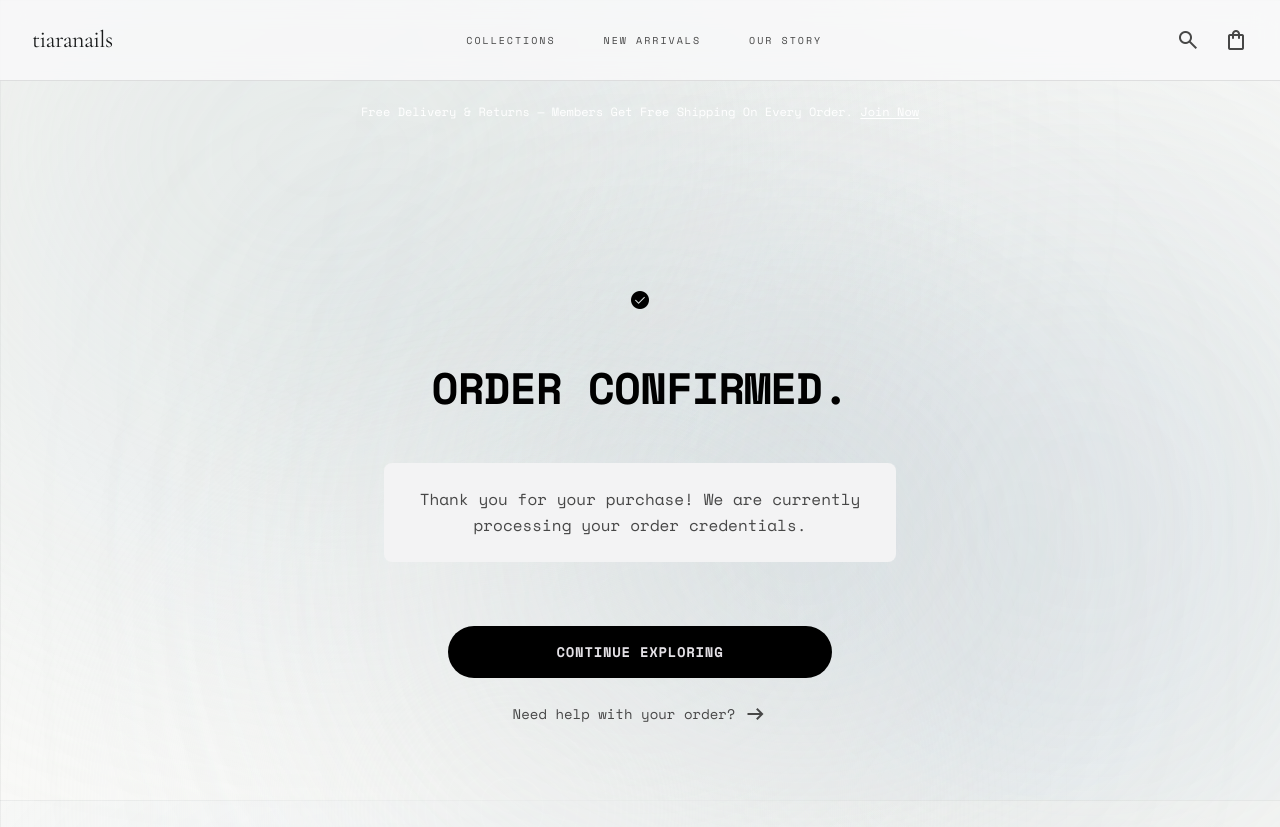
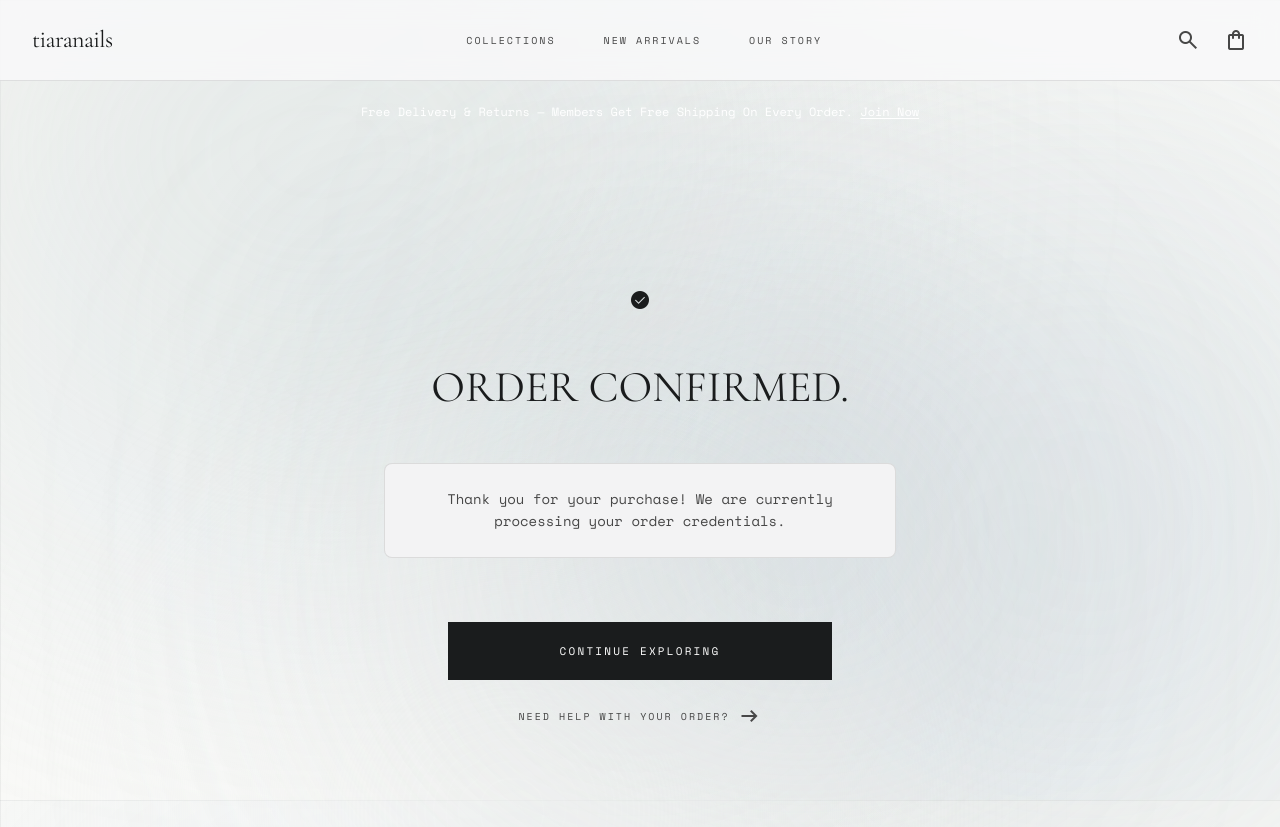
Before and after one commit to melonmann12/Shopify-Start-Up, a Next.js app: page /en/thank-you in a window 1280 px wide. Shown: the top 827 px of the page. Built offline with nearby package versions, Linux system fonts and the light colour scheme; no server answers.

Commit message:
feat: complete missing pages and polish tiaranails brand aesthetic

```diff
--- a/app/[locale]/collections/[[...handle]]/page.tsx
+++ b/app/[locale]/collections/[[...handle]]/page.tsx
@@ -84,7 +84,7 @@ export default async function CollectionPage(props: Props) {
       <div className="grid-bg"></div>
       <div className="misty-bg"></div>
 
-      <main className="pt-[100px] px-8 md:px-12 max-w-[1920px] mx-auto pb-24 relative z-10">
+      <main className="pt-[100px] px-6 md:px-12 max-w-[1920px] mx-auto pb-24 relative z-10">
         {/* Header Section */}
         <header className="flex flex-col items-center justify-center mb-16 relative z-10 text-center py-12">
           <h1 className="font-serif text-5xl md:text-6xl lg:text-7xl text-on-background mb-6 tracking-tight font-normal leading-tight">
--- a/app/[locale]/thank-you/page.tsx
+++ b/app/[locale]/thank-you/page.tsx
@@ -3,7 +3,7 @@ import type { Metadata } from 'next'
 import ThankYouClient from '@/components/checkout/ThankYouClient'
 
 export const metadata: Metadata = {
-  title: 'Order Confirmed | Curator',
+  title: 'Order Confirmed | tiaranails',
   description: 'Thank you for your purchase. We are processing your order credentials.',
 }
 
--- a/components/cart/CartDrawer.tsx
+++ b/components/cart/CartDrawer.tsx
@@ -4,6 +4,17 @@ import { useState } from 'react'
 import { useCart } from '@/hooks/useCart'
 import { useCartStore } from '@/store/cart'
 import Image from 'next/image'
+
+const UI_TEXT = {
+  title: "Your Bag",
+  empty: "Your bag is currently empty.",
+  subtotal: "Subtotal",
+  shippingNote: "Tax and shipping calculated at checkout.",
+  checkout: "Checkout",
+  updating: "Updating...",
+  redirecting: "Redirecting...",
+  remove: "Remove",
+}
 
 // ─── Cart Line Sub-component with local input state ───────────────────────────
 function CartLineItem({
@@ -115,7 +126,7 @@ function CartLineItem({
             className="text-xs text-[#707070] hover:text-black underline underline-offset-2 transition-colors"
             onClick={() => removeLine(line.id)}
           >
-            Remove
+            {UI_TEXT.remove}
           </button>
         </div>
       </div>
@@ -167,7 +178,7 @@ export default function CartDrawer() {
         {/* Header */}
         <div className="flex items-center justify-between px-6 py-5 border-b border-black/10">
           <h2 className="text-xl font-bold tracking-tight">
-            Your Bag
+            {UI_TEXT.title}
             {(cart?.totalQuantity ?? 0) > 0 && (
               <span className="ml-2 text-sm font-normal text-[#707070]">
                 ({cart!.totalQuantity} {cart!.totalQuantity === 1 ? 'item' : 'items'})
@@ -188,7 +199,7 @@ export default function CartDrawer() {
           {!cart || cart.lines.nodes.length === 0 ? (
             <div className="flex flex-col items-center justify-center h-full text-[#707070] gap-4">
               <span className="material-symbols-outlined text-5xl">shopping_bag</span>
-              <p className="text-sm">Your bag is currently empty.</p>
+              <p className="text-sm">{UI_TEXT.empty}</p>
             </div>
           ) : (
             <ul className="space-y-6">
@@ -208,13 +219,13 @@ export default function CartDrawer() {
         {cart && cart.lines.nodes.length > 0 && (
           <div className="px-6 py-6 border-t border-black/10">
             <div className="flex justify-between mb-1">
-              <span className="text-sm text-[#707070]">Subtotal</span>
+              <span className="text-sm text-[#707070]">{UI_TEXT.subtotal}</span>
               <span className="font-semibold">
                 {parseFloat(cart.cost.subtotalAmount.amount).toFixed(2)}{' '}
                 {cart.cost.subtotalAmount.currencyCode}
               </span>
             </div>
-            <p className="text-xs text-[#707070] mb-5">Tax and shipping calculated at checkout.</p>
+            <p className="text-xs text-[#707070] mb-5">{UI_TEXT.shippingNote}</p>
 
             <button
               onClick={handleCheckout}
@@ -242,7 +253,7 @@ export default function CartDrawer() {
                   />
                 </svg>
               )}
-              {isRedirecting ? 'Redirecting...' : isPending ? 'Updating...' : 'Checkout'}
+              {isRedirecting ? UI_TEXT.redirecting : isPending ? UI_TEXT.updating : UI_TEXT.checkout}
             </button>
           </div>
         )}
--- a/components/checkout/ThankYouClient.tsx
+++ b/components/checkout/ThankYouClient.tsx
@@ -3,6 +3,16 @@
 import { useSearchParams } from 'next/navigation'
 import Link from 'next/link'
 import { useEffect, useState } from 'react'
+
+const UI_TEXT = {
+  orderConfirmed: "ORDER CONFIRMED.",
+  thankYouWithOrder: "Thank you for shopping with us. Your order is being prepared with care.",
+  orderNumberPrefix: "Order Number: #",
+  summarySentTo: "We've sent a summary to ",
+  thankYouProcessing: "Thank you for your purchase! We are currently processing your order credentials.",
+  continueExploring: "CONTINUE EXPLORING",
+  needHelp: "Need help with your order?",
+}
 
 interface Props {
   locale: string
@@ -23,7 +33,7 @@ export default function ThankYouClient({ locale }: Props) {
       {/* Subtle Visual Cue */}
       <div className="mb-12 flex justify-center">
         <span
-          className="material-symbols-outlined text-[4rem] text-primary"
+          className="material-symbols-outlined text-[4rem] text-on-background"
           style={{ fontVariationSettings: "'wght' 200, 'FILL' 1" }}
         >
           check_circle
@@ -31,32 +41,32 @@ export default function ThankYouClient({ locale }: Props) {
       </div>
 
       {/* Primary Heading */}
-      <h1 className="font-display text-[2.75rem] leading-tight font-extrabold tracking-[-0.02em] text-primary mb-6">
-        ORDER CONFIRMED.
+      <h1 className="font-serif text-[2.75rem] leading-tight font-normal text-on-background mb-6">
+        {UI_TEXT.orderConfirmed}
       </h1>
 
       {/* Appreciation & Dynamic Info */}
       <div className="space-y-4 mb-16 max-w-lg mx-auto w-full">
         {orderId ? (
           <>
-            <p className="font-body text-base text-on-surface-variant leading-[1.6]">
-              Thank you for shopping with us. Your order is being prepared with care.
+            <p className="font-sans font-light text-sm text-on-surface-variant leading-[1.6]">
+              {UI_TEXT.thankYouWithOrder}
             </p>
-            <div className="bg-surface-container-low py-6 px-8 rounded-lg mt-6">
-              <p className="font-label text-sm uppercase tracking-[0.05em] text-primary font-bold mb-2">
-                Order Number: #{orderId}
+            <div className="bg-surface-container-low py-6 px-8 rounded-lg mt-6 border border-outline/20">
+              <p className="font-mono text-[10px] uppercase tracking-[0.2em] text-on-background mb-2">
+                {UI_TEXT.orderNumberPrefix}{orderId}
               </p>
               {email && (
-                <p className="font-body text-sm text-on-surface-variant leading-[1.6]">
-                  We&apos;ve sent a summary to <span className="font-medium text-primary">{email}</span>.
+                <p className="font-sans font-light text-sm text-on-surface-variant leading-[1.6]">
+                  {UI_TEXT.summarySentTo}<span className="font-medium text-on-background">{email}</span>.
                 </p>
               )}
             </div>
           </>
         ) : (
-          <div className="bg-surface-container-low py-6 px-8 rounded-lg mt-6">
-            <p className="font-body text-base text-on-surface-variant leading-[1.6]">
-              Thank you for your purchase! We are currently processing your order credentials.
+          <div className="bg-surface-container-low py-6 px-8 rounded-lg mt-6 border border-outline/20">
+            <p className="font-sans font-light text-sm text-on-surface-variant leading-[1.6]">
+              {UI_TEXT.thankYouProcessing}
             </p>
           </div>
         )}
@@ -65,18 +75,18 @@ export default function ThankYouClient({ locale }: Props) {
       {/* Actions */}
       <div className="flex flex-col items-center space-y-6 w-full max-w-sm mx-auto">
         <Link
-          href={`/${locale}/collections/all`}
-          className="w-full inline-flex justify-center items-center px-8 py-4 bg-primary text-on-primary rounded-full font-label text-sm uppercase tracking-[0.05em] font-semibold transition-colors duration-300 hover:bg-primary-fixed hover:text-on-primary-fixed"
+          href={`/${locale}/collections`}
+          className="w-full inline-flex justify-center items-center px-8 py-5 border border-on-background bg-on-background text-surface-container-lowest font-mono text-[11px] uppercase tracking-[0.2em] transition-colors duration-300 hover:bg-transparent hover:text-on-background"
         >
-          CONTINUE EXPLORING
+          {UI_TEXT.continueExploring}
         </Link>
 
         <Link
           href={`/${locale}/contact`}
-          className="inline-flex items-center space-x-2 font-body text-sm text-on-surface-variant hover:text-primary transition-colors duration-200 group"
+          className="inline-flex items-center space-x-2 font-mono text-[10px] uppercase tracking-[0.2em] text-on-surface-variant hover:text-on-background transition-colors duration-200 group"
         >
-          <span>Need help with your order?</span>
-          <span className="material-symbols-outlined text-lg group-hover:translate-x-1 transition-transform">arrow_right_alt</span>
+          <span>{UI_TEXT.needHelp}</span>
+          <span className="material-symbols-outlined text-[16px] group-hover:translate-x-1 transition-transform">arrow_right_alt</span>
         </Link>
       </div>
 
--- a/components/layout/NavClient.tsx
+++ b/components/layout/NavClient.tsx
@@ -3,6 +3,13 @@
 import { useState, useEffect } from 'react'
 import { useCart } from '@/hooks/useCart'
 import Link from 'next/link'
+
+const UI_TEXT = {
+  collections: "Collections",
+  newArrivals: "New Arrivals",
+  ourStory: "Our Story",
+  close: "Close Menu",
+}
 
 export default function NavClient() {
   const [menuOpen, setMenuOpen] = useState(false)
@@ -50,11 +57,20 @@ export default function NavClient() {
 
       {/* Mobile Navigation Drawer Overlay */}
       {menuOpen && (
-        <div className="fixed inset-0 z-50 bg-surface flex flex-col p-8 animate-fade-in md:hidden">
+        <div className="fixed inset-0 z-50 flex md:hidden">
+          {/* Backdrop */}
+          <div
+            className="absolute inset-0 bg-black/40 backdrop-blur-sm transition-opacity"
+            onClick={() => setMenuOpen(false)}
+            aria-hidden="true"
+          />
+
+          {/* Drawer Panel */}
+          <div className="relative w-4/5 max-w-sm bg-surface h-full shadow-2xl flex flex-col p-8 animate-fade-in z-10">
             <div className="flex justify-between items-center mb-16">
               <span className="text-xl font-normal tracking-tight text-on-background font-serif">tiaranails</span>
               <button
-              aria-label="Close Menu"
+                aria-label={UI_TEXT.close}
                 onClick={() => setMenuOpen(false)}
                 className="p-2 text-on-surface-variant hover:text-on-background"
               >
@@ -67,22 +83,23 @@ export default function NavClient() {
                 onClick={() => setMenuOpen(false)}
                 className="font-serif text-3xl text-on-background hover:text-on-surface-variant transition-colors"
               >
-              Collections
+                {UI_TEXT.collections}
               </Link>
               <Link
                 href="/en/collections/new-arrivals"
                 onClick={() => setMenuOpen(false)}
                 className="font-serif text-3xl text-on-background hover:text-on-surface-variant transition-colors"
               >
-              New Arrivals
+                {UI_TEXT.newArrivals}
               </Link>
               <Link
                 href="/en/about"
                 onClick={() => setMenuOpen(false)}
                 className="font-serif text-3xl text-on-background hover:text-on-surface-variant transition-colors"
               >
-              Our Story
+                {UI_TEXT.ourStory}
               </Link>
+            </div>
           </div>
         </div>
       )}
--- a/components/product/ProductClient.tsx
+++ b/components/product/ProductClient.tsx
@@ -6,6 +6,10 @@ import Image from 'next/image'
 import { formatPrice } from '@/lib/currency'
 import VariantSelector from './VariantSelector'
 import type { ShopifyProduct, ShopifyProductVariant } from '@/lib/shopify/types'
+
+const UI_TEXT = {
+  description: "Description",
+}
 
 interface Props {
   product: ShopifyProduct
@@ -65,7 +69,7 @@ export default function ProductClient({ product, locale }: Props) {
                   fill
                   priority={i === 0}
                   className="w-full h-full object-cover saturate-50 contrast-[1.1]"
-                  sizes="100vw"
+                  sizes="(max-width: 768px) calc(100vw - 3rem), 55vw"
                 />
               </div>
             ))}
@@ -141,7 +145,7 @@ export default function ProductClient({ product, locale }: Props) {
         {/* Description Panel */}
         <div className="border-t border-outline/20 pt-8 mt-8">
           <h3 className="text-[10px] font-mono text-on-surface-variant uppercase tracking-[0.2em] mb-6">
-            Description
+            {UI_TEXT.description}
           </h3>
           <div
             className="text-on-surface-variant leading-relaxed font-sans text-sm font-light [&_p]:mb-4 [&_ul]:mt-6 [&_ul]:space-y-3 [&_ul]:text-sm [&_li]:flex [&_li]:items-center [&_li]:gap-3 [&_li]:before:content-[''] [&_li]:before:w-1 [&_li]:before:h-1 [&_li]:before:bg-outline [&_li]:before:shrink-0"
--- a/lib/shopify/client.ts
+++ b/lib/shopify/client.ts
@@ -41,8 +41,10 @@ export async function shopifyFetch<T>(
 
   try {
     // Debug logging (remove in production)
-    console.log('[Shopify Debug] Starting Request to Domain:', domain)
-    console.log('[Shopify Debug] Token starts with:', token ? token.substring(0, 4) : 'undefined')
+    if (process.env.NODE_ENV === 'development') {
+      console.log('[Shopify Debug] Starting Request to Domain:', domain)
+      console.log('[Shopify Debug] Token starts with:', token ? token.substring(0, 4) : 'undefined')
+    }
 
     if (!domain || !token) {
       console.error('[Shopify Config Error] Missing ENV variables:', {
```
Also changed, not shown: app/[locale]/policies/[handle]/page.tsx (+11 -11 lines). Lines whose indentation alone changed are shown as unchanged.
